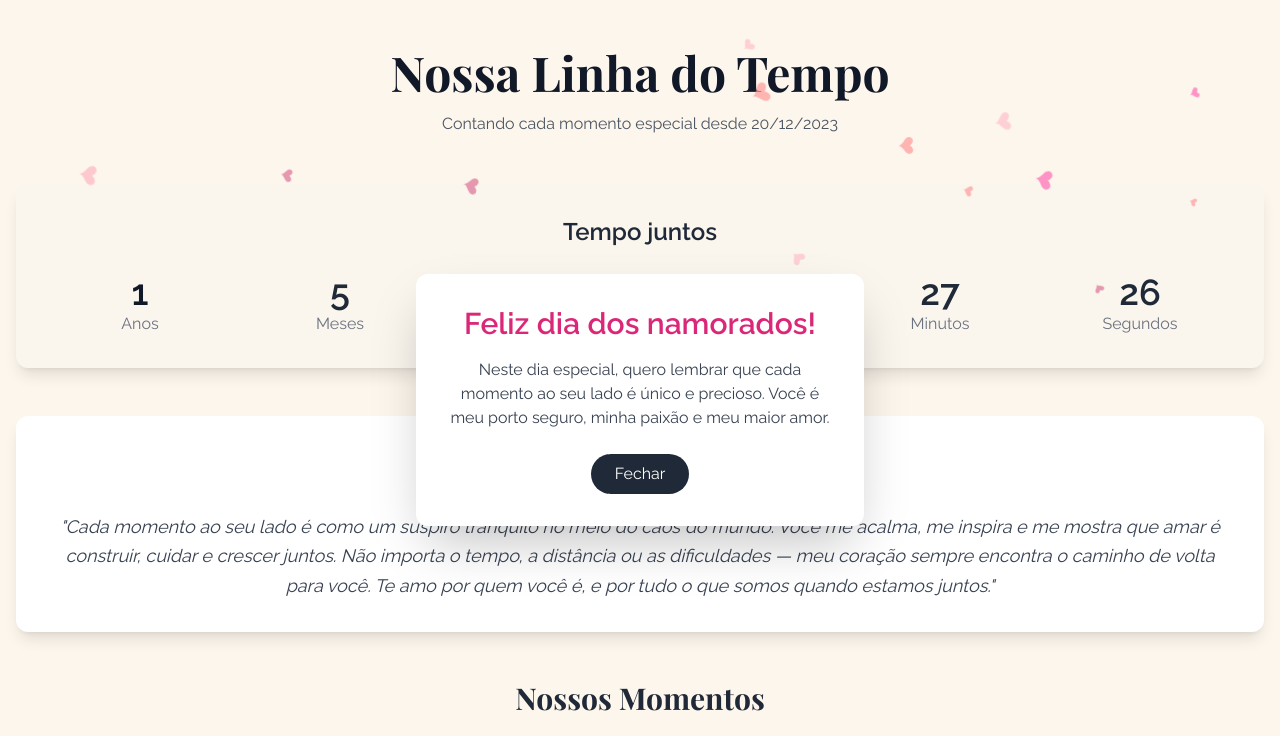
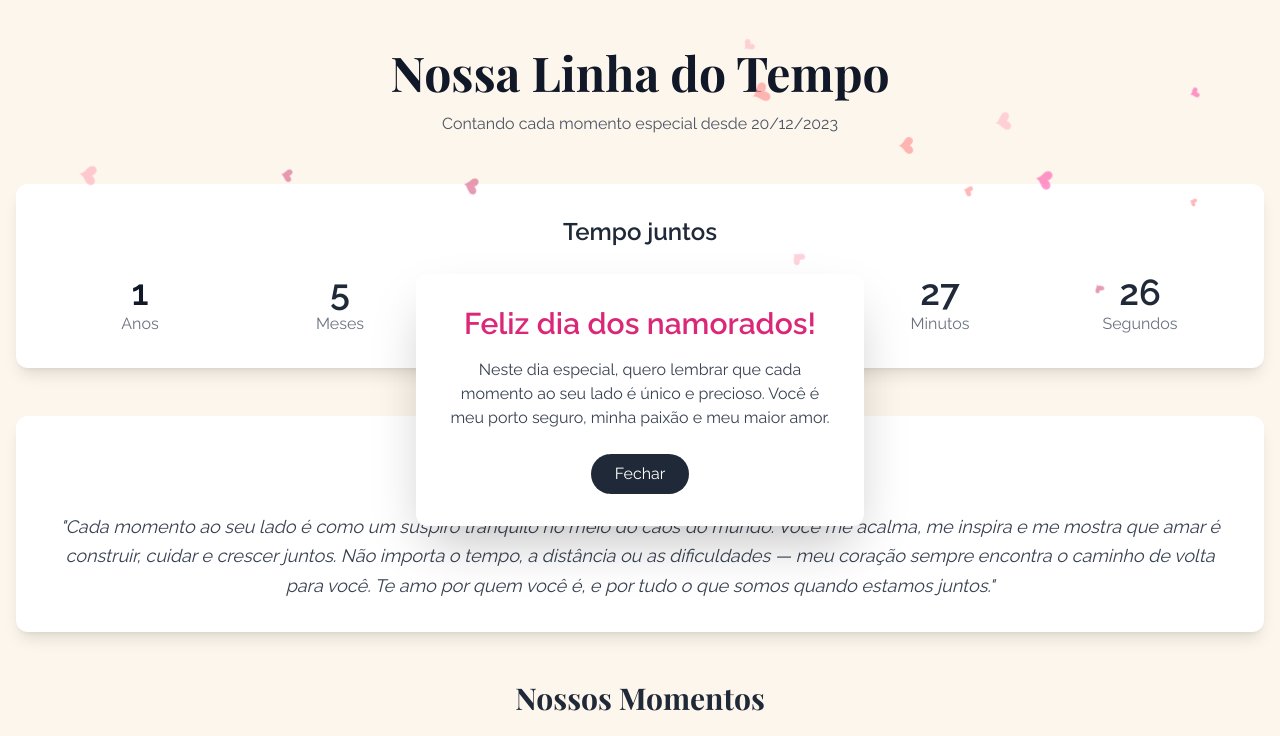
Before and after one commit to Rafaelmgjt/Vida, a plain HTML site: page index.html in a window 1280 px wide. Shown: the top 736 px of the page. Drawn offline with nearby package versions, Linux system fonts and the light colour scheme; grey boxes are pictures that could not be loaded.

Commit message:
index.html

```diff
--- a/index.html
+++ b/index.html
@@ -106,7 +106,7 @@
         </header>
 
         <!-- Counter -->
-        <div class="bg-white rounded-xl shadow-lg p-8 mb-12 message-card" style="background-color: #faf5ed;">
+        <div class="bg-white rounded-xl shadow-lg p-8 mb-12 message-card">
             <div class="text-center">
                 <h2 class="text-2xl text-gray-800 mb-6 font-semibold">Tempo juntos</h2>
                 <div class="grid grid-cols-2 md:grid-cols-6 gap-4 text-center">
```
